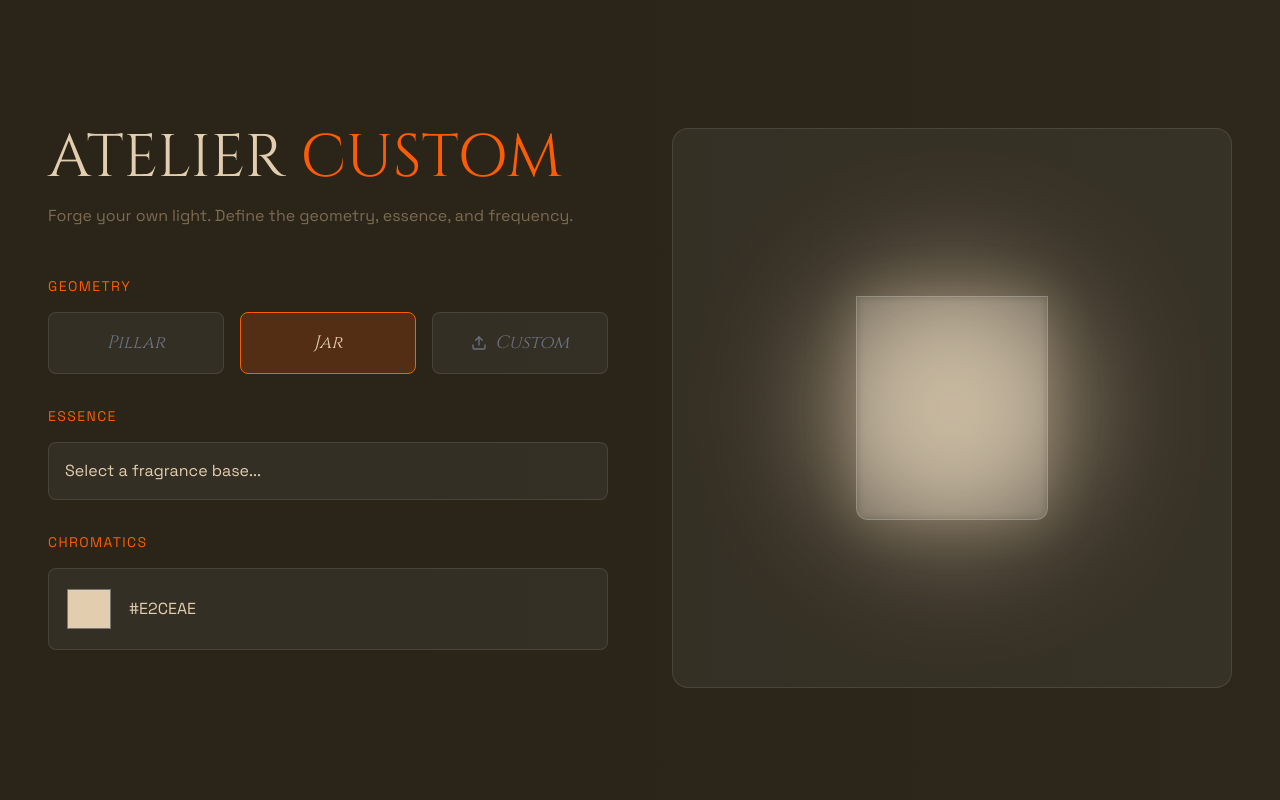
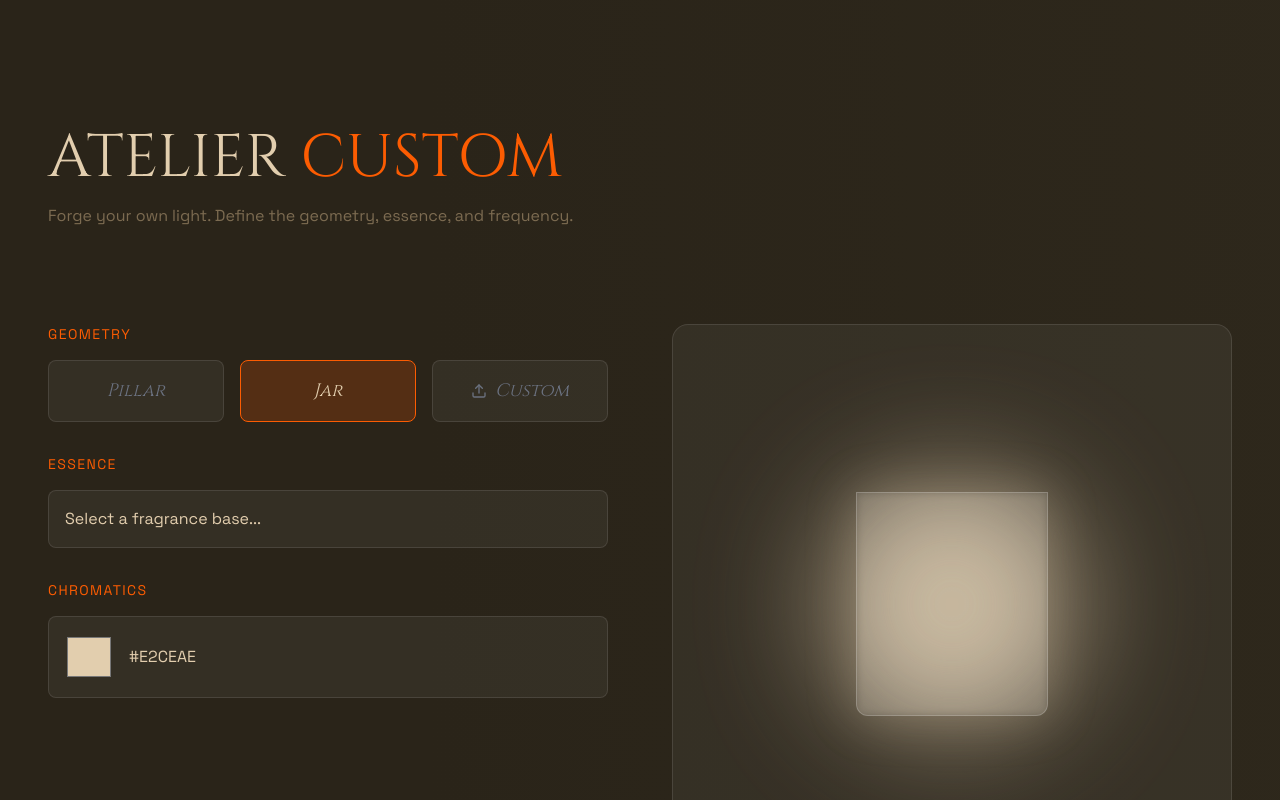
Before and after one commit to yashasvi9199/belle-flamz, a React (Vite) app: page / in a window 1280 px wide. Shown: the part 2240-3040 px from the top of the page. Built offline with nearby package versions, Linux system fonts and the light colour scheme.

Commit message:
change: unify section heading spacing (mb-24) across all sections for consistent heading-first reveal

```diff
--- a/components/sections/CandleDesigner.tsx
+++ b/components/sections/CandleDesigner.tsx
@@ -30,16 +30,16 @@ const CandleDesigner = () => {
       {/* Background Gradient */}
       <div className="absolute top-0 right-0 w-2/3 h-full bg-gradient-to-l from-obsidian to-transparent opacity-50 pointer-events-none" />
 
-      <div className="max-w-7xl mx-auto grid grid-cols-1 lg:grid-cols-2 gap-16 relative z-10">
-        <ConvergenceWrapper className="space-y-12">
-          <div>
+      <div className="max-w-7xl mx-auto relative z-10">
+        <ConvergenceWrapper className="mb-24">
           <h2 className="font-serif text-5xl md:text-6xl text-bone">
             ATELIER <span className="text-magma">CUSTOM</span>
           </h2>
           <p className="mt-4 font-sans text-taupe">Forge your own light. Define the geometry, essence, and frequency.</p>
-          </div>
+        </ConvergenceWrapper>
 
-          <div className="space-y-8">
+        <div className="grid grid-cols-1 lg:grid-cols-2 gap-16">
+          <ConvergenceWrapper className="space-y-8" staggerIndex={1}>
             {/* Geometry Selection */}
             <div>
               <label className="block text-sm font-sans text-magma uppercase tracking-widest mb-4">Geometry</label>
@@ -138,11 +138,10 @@ const CandleDesigner = () => {
                 <span className="font-sans text-bone uppercase">{design.color}</span>
               </div>
             </div>
-          </div>
           </ConvergenceWrapper>
 
           {/* Preview Panel */}
-        <ConvergenceWrapper className="flex flex-col justify-center items-center" staggerIndex={1}>
+          <ConvergenceWrapper className="flex flex-col justify-center items-center" staggerIndex={2}>
             <div className="w-full aspect-square relative bg-white/5 backdrop-blur-xl border border-white/10 rounded-2xl flex items-center justify-center p-12">
               {/* Abstract Visualizer */}
               <div
@@ -177,6 +176,7 @@ const CandleDesigner = () => {
             </div>
           </ConvergenceWrapper>
         </div>
+      </div>
     </section>
   );
 };
--- a/components/sections/Contact.tsx
+++ b/components/sections/Contact.tsx
@@ -7,9 +7,9 @@ const Contact = () => {
   return (
     <section id="contact" className="py-32 px-4 md:px-12 bg-obsidian">
         <div className="max-w-4xl mx-auto text-center">
-            <ConvergenceWrapper>
-                <h2 className="font-serif text-5xl text-bone mb-8">INITIATE <span className="text-magma">CONTACT</span></h2>
-                <p className="font-sans text-taupe mb-12">For bespoke commissions or wholesale inquiries.</p>
+            <ConvergenceWrapper className="mb-24">
+                <h2 className="font-serif text-5xl text-bone">INITIATE <span className="text-magma">CONTACT</span></h2>
+                <p className="font-sans text-taupe mt-4">For bespoke commissions or wholesale inquiries.</p>
             </ConvergenceWrapper>
 
             <ConvergenceWrapper delay={0.2}>
--- a/components/sections/Projects.tsx
+++ b/components/sections/Projects.tsx
@@ -39,8 +39,8 @@ const Gallery = () => {
     <section id="gallery" className="min-h-screen py-24 px-4 md:px-12 bg-obsidian relative">
       <div className="max-w-7xl mx-auto">
         {/* Section Title */}
-        <ConvergenceWrapper>
-          <h2 className="font-serif text-5xl md:text-7xl text-bone mb-10 text-center md:text-left">
+        <ConvergenceWrapper className="mb-24">
+          <h2 className="font-serif text-5xl md:text-7xl text-bone text-center md:text-left">
             THE <span className="text-magma italic">GALLERY</span>
           </h2>
         </ConvergenceWrapper>
```
Also changed, not shown: 1 other file (tests, documents, lock files or other folders). Lines whose indentation alone changed are shown as unchanged.
